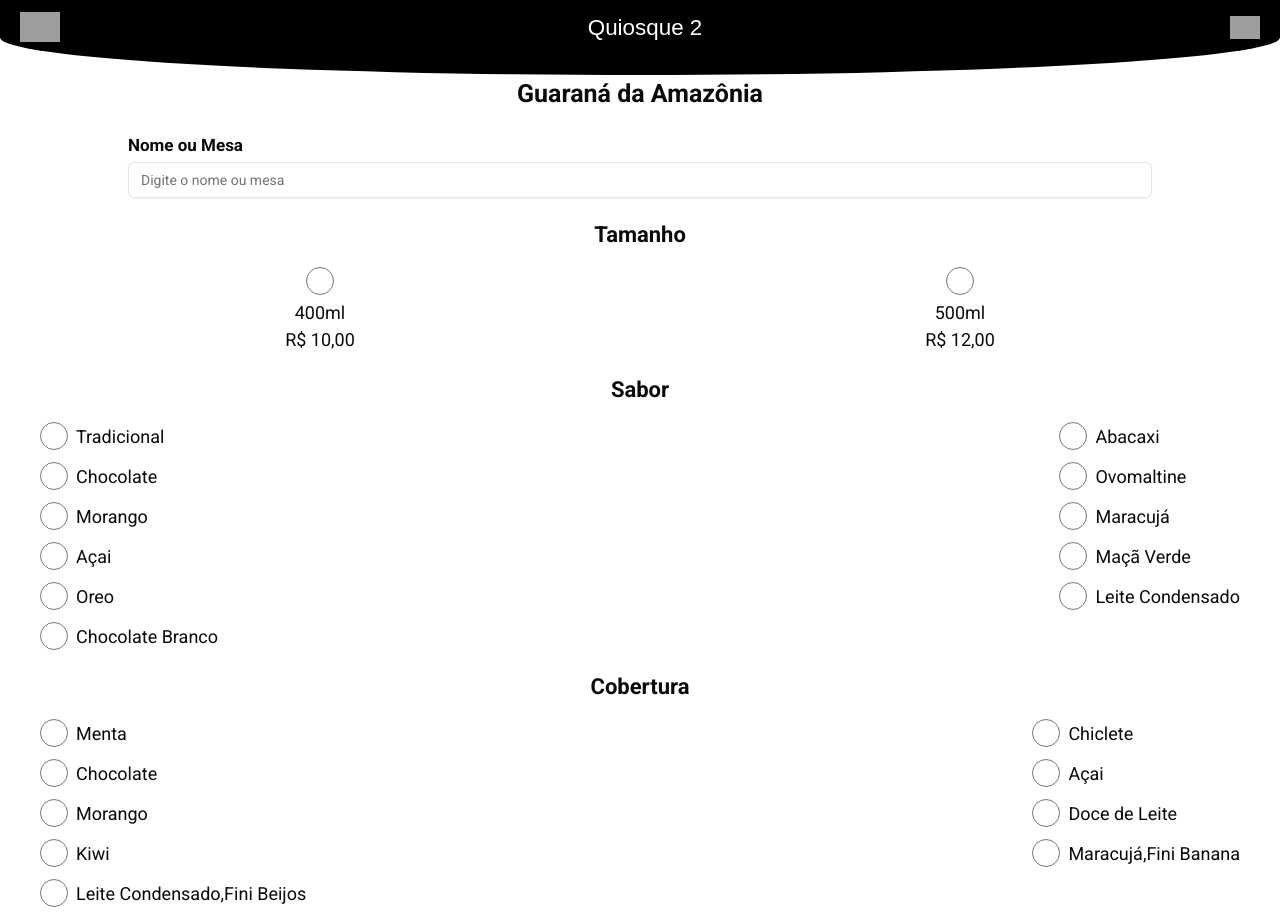
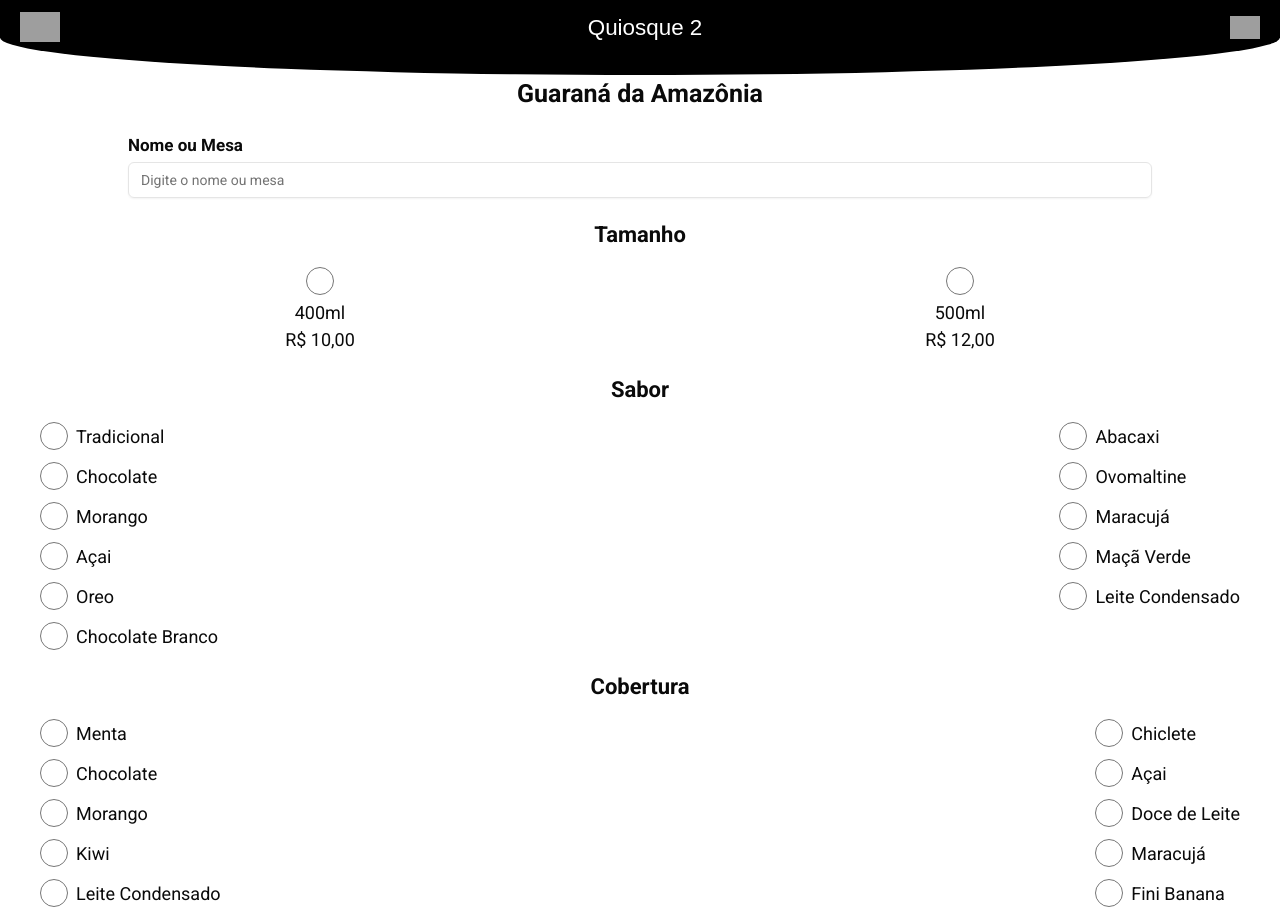
Before and after one commit to LeonanAraudo/Quiosque2, a Next.js app: page /Telas/ShakeOptions in a window 1280 px wide. Shown: the top 917 px of the page. Built offline with nearby package versions, Linux system fonts and the light colour scheme; grey boxes are pictures that could not be loaded; a web font is replaced by a local one.

Commit message:
update shakes

```diff
--- a/src/app/Telas/Main/page.jsx
+++ b/src/app/Telas/Main/page.jsx
@@ -23,7 +23,7 @@ export default function Main(){
                             </div>
                             <p className={`${montserrat.className} ${style.optionsTitle}`}>Estoque</p>
                         </Link>
-                        <Link href={"/Telas/Pedidos"} className={`ml-[198px] ${style.boxCircleOptions}`}>
+                        <Link href={"/Telas/ShakeButtons"} className={`ml-[198px] ${style.boxCircleOptions}`}>
                             <div className={style.circleOptions}>
                             <img width="38" height="38" src="https://img.icons8.com/glyph-neue/64/FFFFFF/survey--v1.png" alt="survey--v1"/>
                             </div>
--- a/src/app/componentes/(ComponentesPedidos)/OptionsShake/optionsShake.jsx
+++ b/src/app/componentes/(ComponentesPedidos)/OptionsShake/optionsShake.jsx
@@ -119,7 +119,7 @@ export default function OptionsShake() {
                     <p className={`text-[22px] text-center ${robotoBold.className}`}>Cobertura</p>
                     <div className="flex flex-row justify-between mx-10 mt-4">
                         <div className="flex flex-col gap-3">
-                            {["Menta", "Chocolate", "Morango", "Kiwi", "Leite Condensado,Fini Beijos"].map((cobertura, index) => (
+                            {["Menta", "Chocolate", "Morango", "Kiwi", "Leite Condensado","Fini Beijos"].map((cobertura, index) => (
                                 <div key={index} className="flex items-center gap-2">
                                     <input
                                         type="radio"
@@ -136,7 +136,7 @@ export default function OptionsShake() {
                         </div>
 
                         <div className="flex flex-col gap-3">
-                            {["Chiclete", "Açai", "Doce de Leite", "Maracujá,Fini Banana"].map((cobertura, index) => (
+                            {["Chiclete", "Açai", "Doce de Leite", "Maracujá","Fini Banana"].map((cobertura, index) => (
                                 <div key={index + 10} className="flex items-center gap-2">
                                     <input
                                         type="radio"
```
